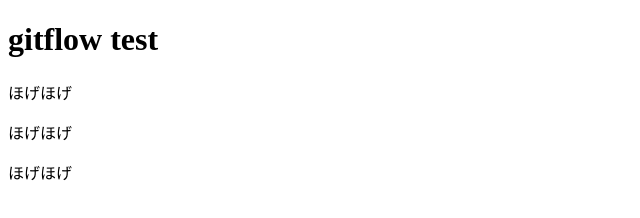
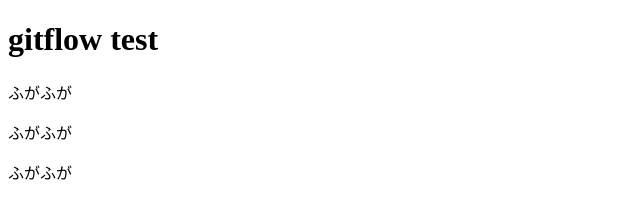
Before and after one commit to sasshi/gitflow, a plain HTML site: page index.html in a window 1280 px wide. Shown: the full height of the page, 0-640 px from the left. Drawn offline with Linux system fonts and the light colour scheme.

Commit message:
hoge-devブランチで作業2

```diff
--- a/index.html
+++ b/index.html
@@ -4,8 +4,8 @@
 </head>
 <body>
 <h1>gitflow test</h1>
-<p>ほげほげ</p>
-<p>ほげほげ</p>
-<p>ほげほげ</p>
+<p>ふがふが</p>
+<p>ふがふが</p>
+<p>ふがふが</p>
 </body>
 </html>
```
